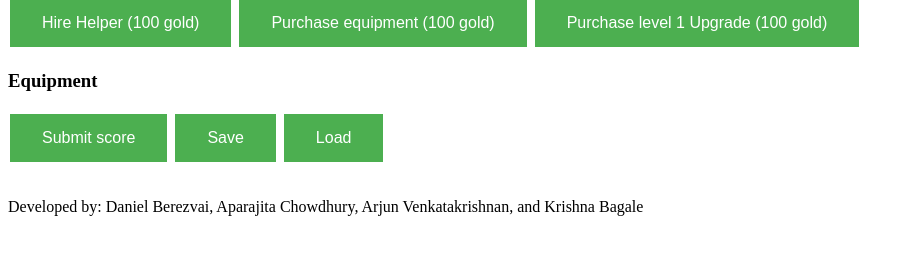
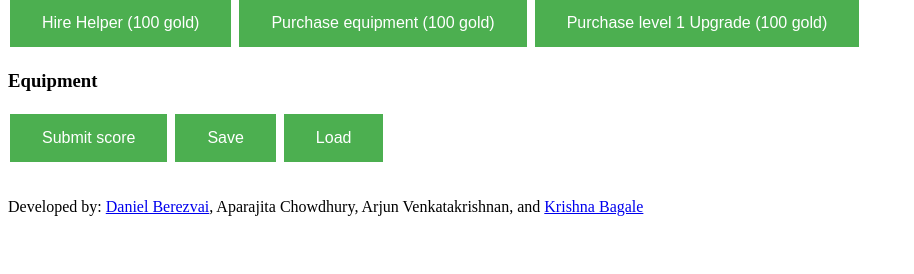
Before and after one commit to 3ICE/wsd17-DAAK, a PHP site: page / in a window 1280 px wide. Shown: the part 526-800 px from the top of the page, without its empty margins (0-914 px from the left). Run offline with PHP 8.4, Linux system fonts and the light colour scheme.

Commit message:
Fixing zoom issues and modifying links

```diff
--- a/index.php
+++ b/index.php
@@ -3,7 +3,7 @@
 <html>
 	<head>
 	<meta http-equiv="Content-Type" content="text/html; charset=UTF-8">
-	<meta name="viewport" content="width=device-width; initial-scale=1.0; maximum-scale=1.0; user-scalable=0;">
+	<meta name="viewport" content="width=device-width, initial-scale=1.0, maximum-scale=1.0, user-scalable=0">
 	<link rel="stylesheet" type="text/css" href="style.css">
 	<title>DAAK's Clone Clicker</title>
 	<script src="jquery-3.1.1.js"></script>
@@ -179,7 +179,6 @@
 		<div id ="centertag">
 			<br />
 			<div class="row">
-
 				<div class="col"><img src="img/Coin.jpg" alt="gold"/> <span id="gold">100</span> Gold</div>
 				<div class="col"><img src="img/stickman.jpg" alt ="helpers"/> <span id="helpers">0</span> Helpers</div>
 				<div class="col"><img src="img/Star.jpg" alt="points"/> <span id="points">0</span> Points</div>
@@ -204,7 +203,7 @@
 		<button id="submit_score">Submit score</button>
 		<button id="save">Save</button>
 		<button id="load">Load</button><br />
-		<div id="footer">Developed by: Daniel Berezvai, Aparajita Chowdhury, Arjun Venkatakrishnan, and Krishna Bagale</div>
+		<div id="footer">Developed by: <a href="http://3ice.hu/">Daniel Berezvai</a>, Aparajita Chowdhury, Arjun Venkatakrishnan, and <a href="http://krishnabagale.com">Krishna Bagale</a></div>
 	</div>
 </body>
 </html>
```
